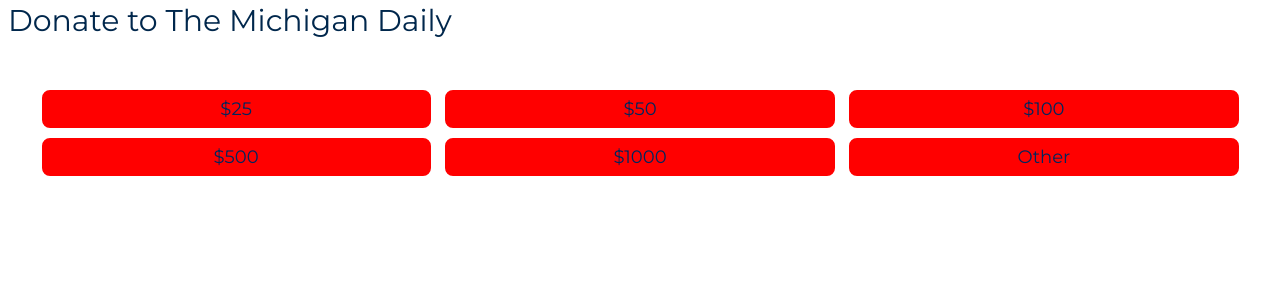
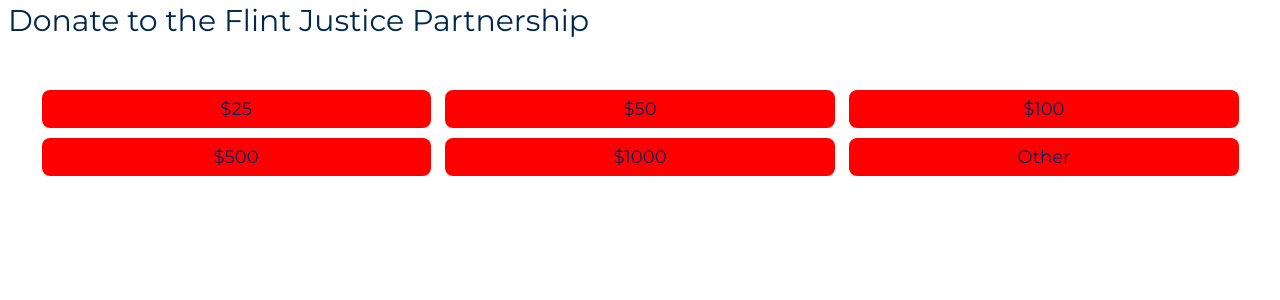
Before and after one commit to umichfjp/umichfjp.github.io, a Jekyll site: the page pages/box.html, which Jekyll copies as it is, in a window 1280 px wide. Shown: the top 300 px of the page. Built offline with Jekyll 4.4.1, drawn with Linux system fonts in a browser that asks for light colours.

Commit message:
Update box.html

```diff
--- a/pages/box.html
+++ b/pages/box.html
@@ -5,7 +5,7 @@
         <link rel="shortcut icon" async href="https://umichfjp.github.io/assets/favicon.ico"/>
   </head>
   <body>
-      <h2>Donate to The Michigan Daily</h2>
+      <h2>Donate to the Flint Justice Partnership</h2>
       <h3>
           <br /><center><big>
           <a class="red_donate_button" href="https://leadersandbest.umich.edu/find/#!/give/basket/fund/927006?Amount=25" target="_blank">$25</a>
```
